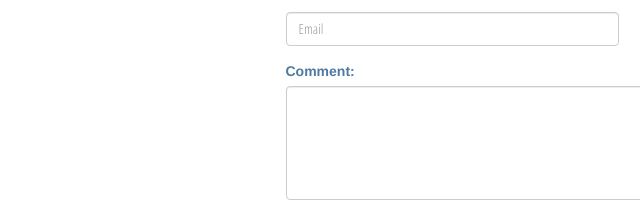
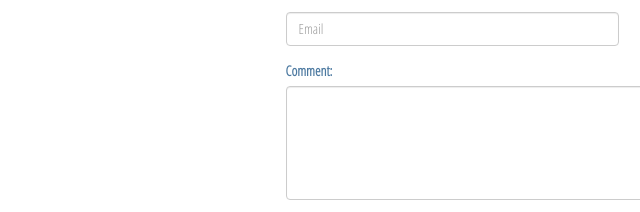
Before and after one commit to ericb14/Coastal_Labs, a website: page index.html in a window 1280 px wide. Shown: the part 8302-8514 px from the top of the page, 42-682 px from the left. Drawn offline with nearby package versions, Linux system fonts and the light colour scheme.

Commit message:
new changes

```diff
--- a/css/coastal.scss
+++ b/css/coastal.scss
@@ -439,6 +439,10 @@ span.icon-bar {
         font-family: $para-text;
         color      : #808080;
     }
+
+    label {
+        font-family: $para-text;
+    }
 }
 // === end of contact_form ===
 
```
Also changed, not shown: css/coastal.css.
